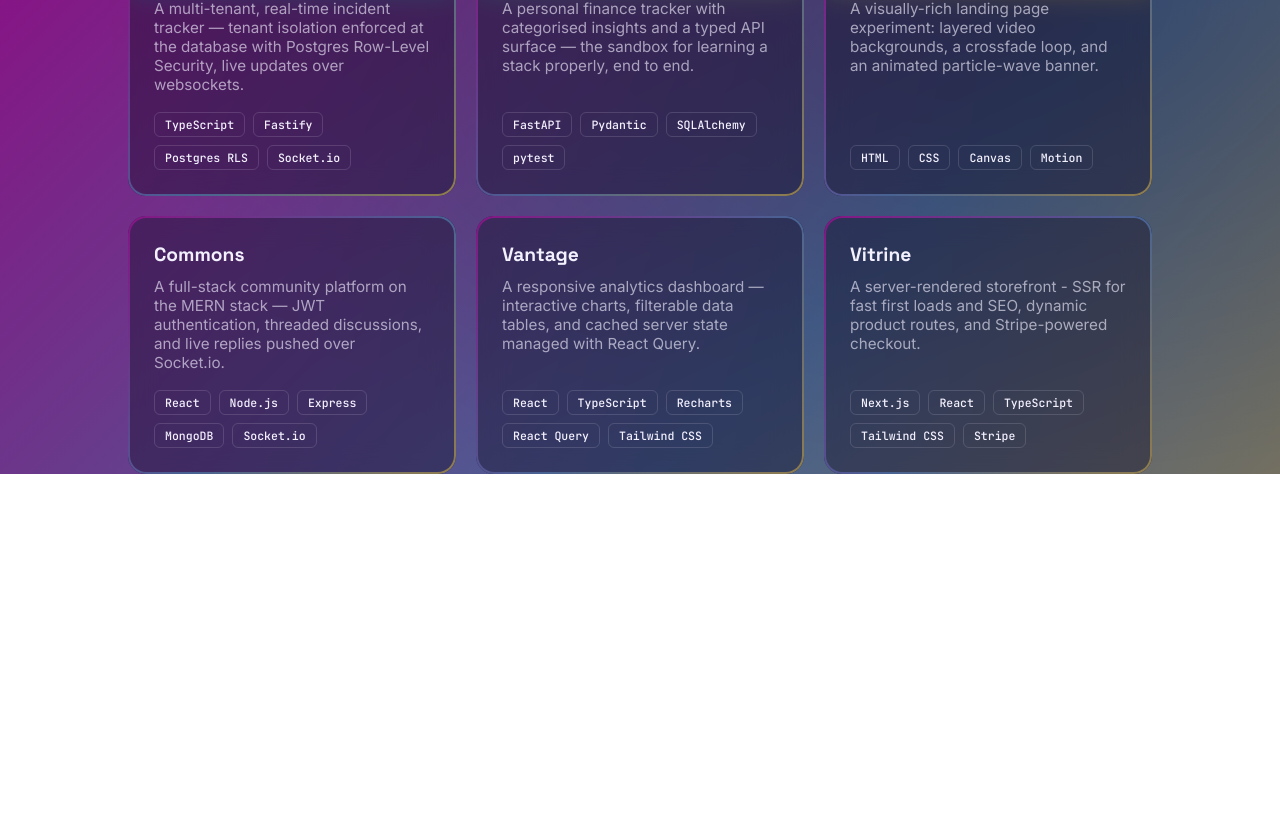
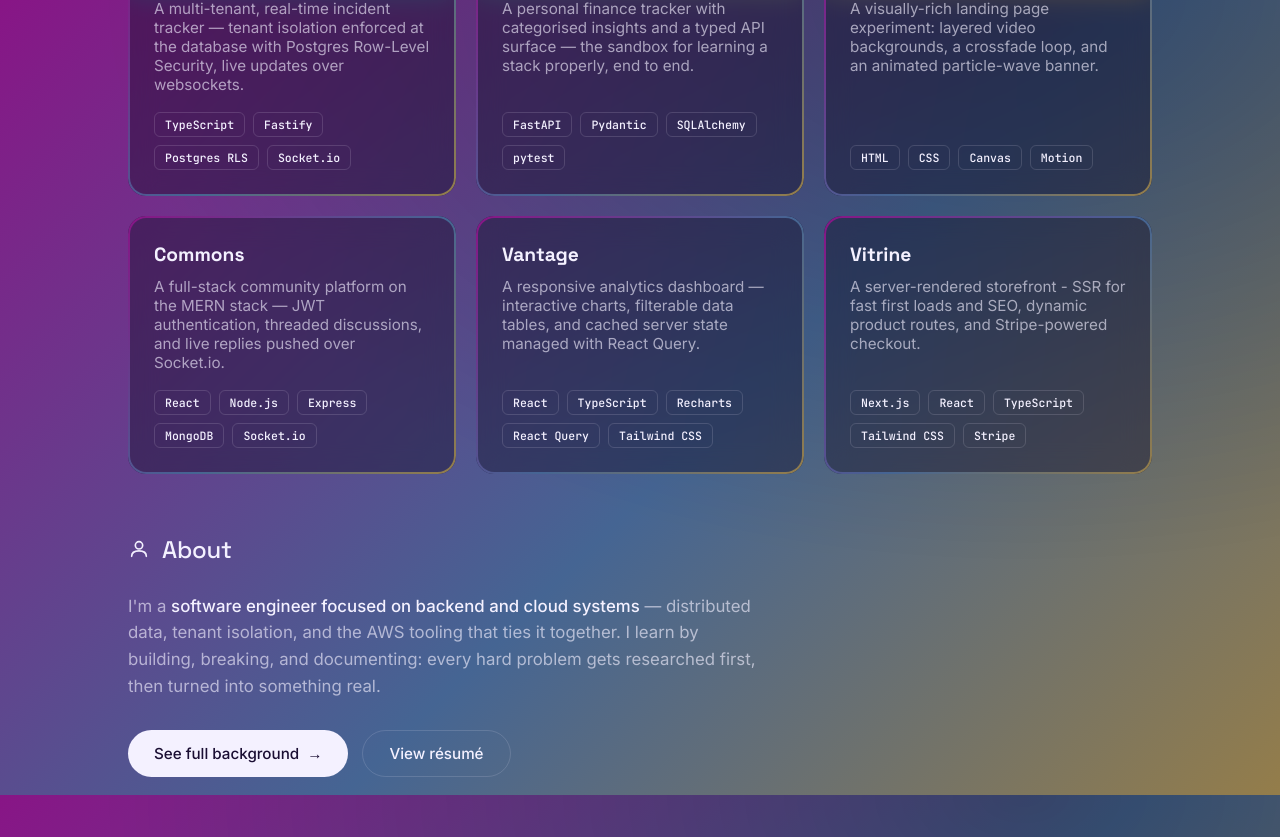
Before and after one commit to iamntoko/portfolio, a Next.js app: page / in a window 1280 px wide. Shown: the part 805-1642 px from the top of the page. Before the commit the page ends 1279 px from the top, so only its background shows below. Built offline with nearby package versions, Linux system fonts and the light colour scheme.

Commit message:
feat: add about section and reusable section header

```diff
--- /dev/null
+++ b/app/components/About.module.css
@@ -0,0 +1,62 @@
+/* ---- About Section ---- */
+
+.section {
+  padding: 60px 0;
+}
+
+.about {
+  max-width: 60ch;
+  color: var(--muted);
+  font-size: 1.05rem;
+  line-height: 1.6;
+}
+
+.about strong {
+  color: var(--ink);
+  font-weight: 500;
+}
+
+.actions {
+  display: flex;
+  flex-wrap: wrap;
+  gap: 14px;
+  margin-top: 30px;
+}
+
+.btn {
+  font-size: 0.95rem;
+  font-weight: 500;
+  text-decoration: none;
+  padding: 13px 26px;
+  border-radius: 999px;
+  display: inline-flex;
+  align-items: center;
+  gap: 8px;
+  transition: transform 0.2s, background 0.25s, border-color 0.25s;
+}
+.btn:hover {
+  transform: translateY(-2px);
+}
+
+.btnSolid {
+  background: var(--ink);
+  color: #1a0e33;
+}
+
+.btnGhost {
+  color: var(--ink);
+  border: 1px solid var(--line);
+}
+.btnGhost:hover,
+.btnGhost:focus-visible {
+  background: rgba(244, 241, 255, 0.06);
+  border-color: rgba(244, 241, 255, 0.3);
+}
+
+.arrow {
+  display: inline-block;
+  transition: transform 0.2s;
+}
+.btn:hover .arrow {
+  transform: translateX(3px);
+}
--- /dev/null
+++ b/app/components/About.tsx
@@ -0,0 +1,33 @@
+// About section component
+
+import SectionHeader from "./SectionHeader";
+import styles from "./About.module.css";
+
+export default function About() {
+    return (
+        <section id="about" className={styles.section}>
+            <SectionHeader
+              title="About"
+              icon={
+                <svg viewBox="0 0 24 24" fill="none" stroke="currentColor" strokeWidth="1.8"
+                 strokeLinecap="round" strokeLinejoin="round" aria-hidden="true">
+                  <circle cx="12" cy="8" r="4" />
+                  <path d="M4 20c0-4 3.6-6 8-6s8 2 8 6" />
+                </svg>
+              } />
+            <p className={styles.about}>
+                I&apos;m a <strong>software engineer focused on backend and cloud systems</strong> — distributed
+                data, tenant isolation, and the AWS tooling that ties it together. I learn by building, breaking,
+                and documenting: every hard problem gets researched first, then turned into something real.
+            </p>
+            <div className={styles.actions}>
+                <a className={`${styles.btn} ${styles.btnSolid}`} href="#background">
+                    See full background <span className={styles.arrow} aria-hidden="true">→</span>
+                </a>
+                <a className={`${styles.btn} ${styles.btnGhost}`} href="/resume.pdf"    target="_blank" rel="noopener noreferrer">
+                  View résumé
+                </a>
+            </div>
+        </section>
+    );
+}
--- a/app/components/Projects.module.css
+++ b/app/components/Projects.module.css
@@ -2,14 +2,6 @@
 
 .section {
     padding: 60px 0;
-}
-
-.title {
-  font-family: var(--font-display);
-  font-weight: 500;
-  font-size: 1.5rem;
-  letter-spacing: -0.01em;
-  margin-bottom: 28px;
 }
 
 .grid {
--- a/app/components/Projects.tsx
+++ b/app/components/Projects.tsx
@@ -2,12 +2,23 @@
 
 import { projects } from "./projects.data";
 import ProjectCard from "./ProjectCard";
+import SectionHeader from "./SectionHeader";
 import styles from "./Projects.module.css";
 
 export default function Projects() {
   return (
     <section id="projects" className={styles.projects}>
-        <h2 className={styles.title}>Projects</h2>
+        <SectionHeader
+        title="Selected projects"
+        icon={
+          // Briefcase glyph, ported from your original's projects header.
+          <svg viewBox="0 0 24 24" fill="none" stroke="currentColor" strokeWidth="1.8"
+               strokeLinecap="round" strokeLinejoin="round" aria-hidden="true">
+            <rect x="2" y="7" width="20" height="14" rx="2" />
+            <path d="M16 7V5a2 2 0 0 0-2-2h-4a2 2 0 0 0-2 2v2" />
+          </svg>
+        }
+      />
         <div className={styles.grid}>
           {projects.map((project) => (
             <ProjectCard key={project.title} project={project} />
--- /dev/null
+++ b/app/components/SectionHeader.module.css
@@ -0,0 +1,23 @@
+/* ---- Section Header styles ---- */
+.head {
+  display: flex;
+  align-items: center;
+  gap: 12px;
+  margin-bottom: 28px;
+}
+
+.icon {
+  display: inline-flex;
+  color: var(--ink);
+}
+.icon svg {
+  width: 22px;
+  height: 22px;
+}
+
+.title {
+  font-family: var(--font-display);
+  font-weight: 500;
+  font-size: 1.5rem;
+  letter-spacing: -0.01em;
+}
--- /dev/null
+++ b/app/components/SectionHeader.tsx
@@ -0,0 +1,13 @@
+// A reusable header component for sections
+
+import type { ReactNode } from "react";
+import styles from "./SectionHeader.module.css";
+
+export default function SectionHeader({ title, icon }: { title: string; icon?: ReactNode }) {
+    return (
+        <div className={styles.head}>
+            <span className={styles.icon}>{icon}</span>
+            <h2 className={styles.title}>{title}</h2>
+        </div>
+    );
+}
--- a/app/page.tsx
+++ b/app/page.tsx
@@ -1,6 +1,7 @@
 import Nav from "./components/Nav";
 import Hero from "./components/Hero";
 import Projects from "./components/Projects";
+import About from "./components/About";
 
 export default function Page() {
   return (
@@ -9,6 +10,7 @@ export default function Page() {
       <main id="top" className="wrap">
         <Hero />
         <Projects />
+        <About />
       </main>
     </>
   );
```
